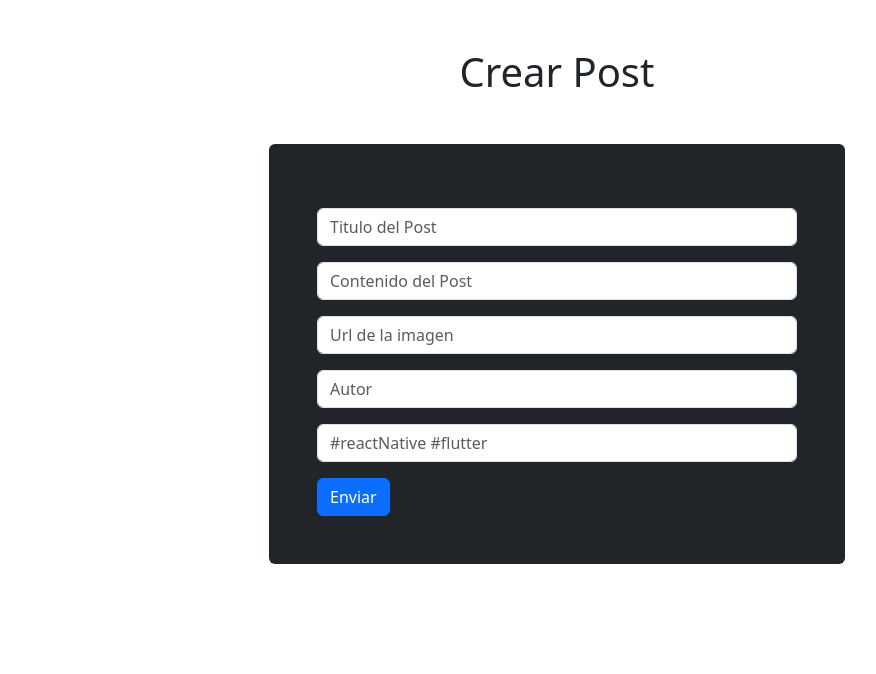
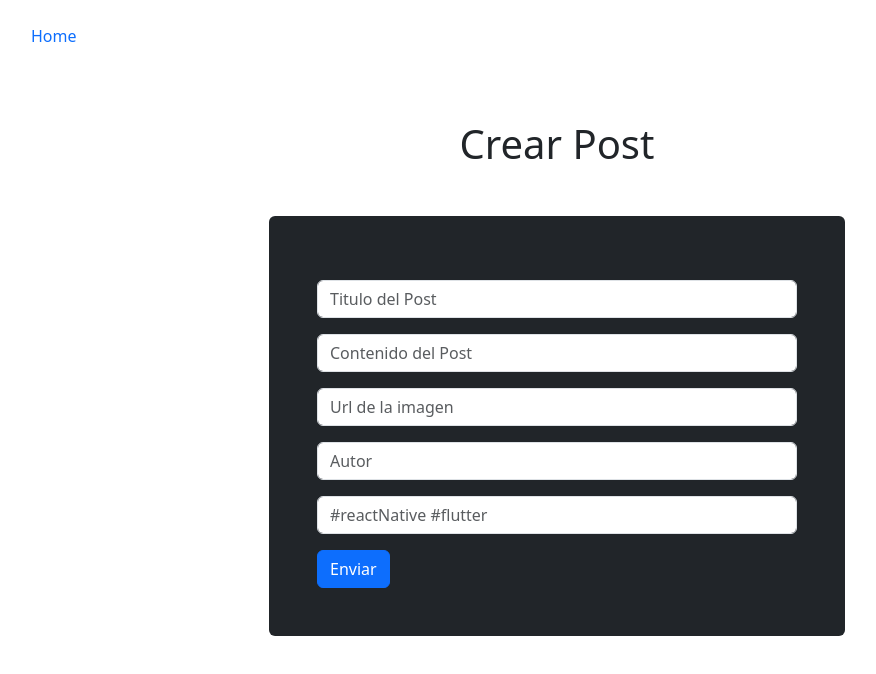
Before and after one commit to AlbertoEng/CaraLibro, a React (Vite) app: page /create in a window 1280 px wide. Shown: the top 674 px of the page, without its empty margins (83-959 px from the left). Built offline with nearby package versions, Linux system fonts and the light colour scheme.

Commit message:
arreglando margin

```diff
--- a/src/pages/CreatePost.jsx
+++ b/src/pages/CreatePost.jsx
@@ -17,7 +17,10 @@ const CreatePost = () => {
 
     return (
         <>
-            <div className="container">
+            <div className="container mb-5">
+                <nav className="nav p-3 hover">
+                    <Link to='/' className="nav-link" aria-current="page">Home</Link>
+                </nav>
                 <h1 className='text-center mt-5'>Crear Post</h1>
                 <div className="row mt-5 d-flex justify-content-center">
                     <div className="col-12" style={{ maxWidth: '600px' }}>
@@ -29,7 +32,7 @@ const CreatePost = () => {
                             <input id='autor' placeholder='Autor' className='form-control mt-3' defaultValue="" {...register("autor")} />
                             <input id='tags' placeholder='#reactNative #flutter' className='form-control mt-3' defaultValue="" {...register("tags")} />
                             {/* {errors.exampleRequired && <span>This field is required</span>} */}
-                            <button  type="submit"  className='btn btn-primary mt-3' >Enviar</button>
+                            <button type="submit" className='btn btn-primary mt-3' >Enviar</button>
                         </form>
                     </div>
                 </div>
--- a/src/pages/DetailPost.jsx
+++ b/src/pages/DetailPost.jsx
@@ -1,27 +1,30 @@
 import React, { useEffect, useState } from 'react'
-import { useParams } from 'react-router-dom'
+import { Link, useParams } from 'react-router-dom'
 
 const DetailPost = () => {
 
     const { id } = useParams();
     const [post, setPost] = useState({})
 
-    useEffect(()=>{
-        const getPostById = async()=>{
+    useEffect(() => {
+        const getPostById = async () => {
             const response = await fetch(`https://mi-proyecto-7bd3d-default-rtdb.firebaseio.com/postv2/${id}/.json`);
             const data = await response.json();
             setPost(data);
         }
         getPostById()
-    },[])
+    }, [])
 
     return (
-    <div className="container">
+        <div className="container mb-5">
+            <nav className="nav p-3 hover">
+                <Link to='/' className="nav-link" aria-current="page">Home</Link>
+            </nav>
             <div className="row mt-5 ">
                 <div className="col-12 ">
                     <div className=''>
                         <div className='d-flex flex-column justify-content-center h-50 align-items-center' >
-                        <img src={post.cover} className="img-fluid rounded shadow" alt="..." style={{ width: '800px'}} />
+                            <img src={post.cover} className="img-fluid rounded shadow" alt="..." style={{ width: '800px' }} />
                             <h6 className='mt-5'>{post.autor}</h6>
                             <h6 className=''>{post.tags}</h6>
                             <h1 className=''>{post.title}</h1>
--- a/src/pages/Home.jsx
+++ b/src/pages/Home.jsx
@@ -27,8 +27,8 @@ const Home = () => {
 
     return (
         <>
-            <div className="container">
-                <nav className="nav p-3">
+            <div className="container mb-5">
+                <nav className="nav p-3 hover">
                     <a className="nav-link" aria-current="page" href="#">Home</a>
                     <Link className="nav-link" to={'/create'}>Crear Post</Link>
                 </nav>
```
Lines whose indentation alone changed are shown as unchanged.
